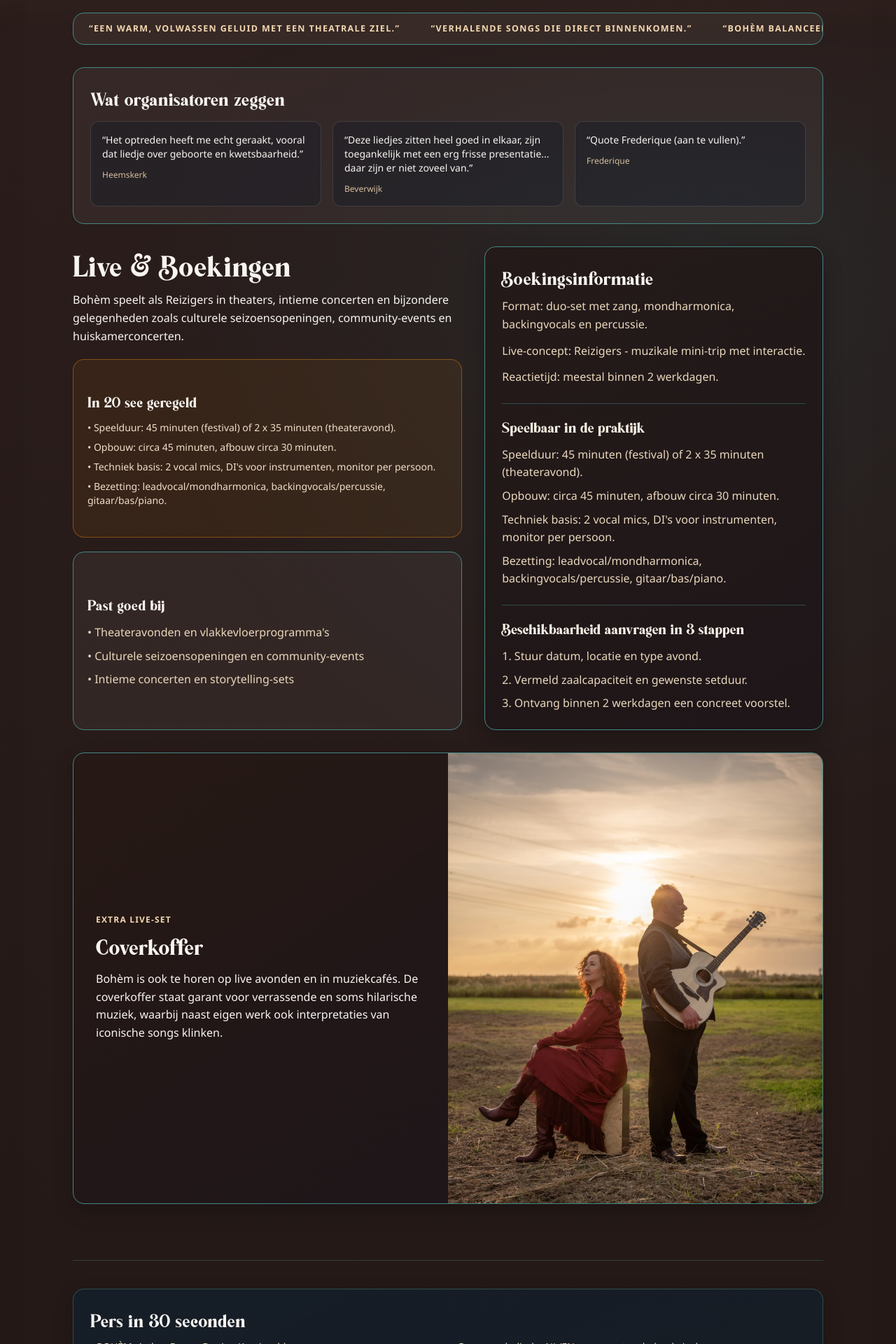
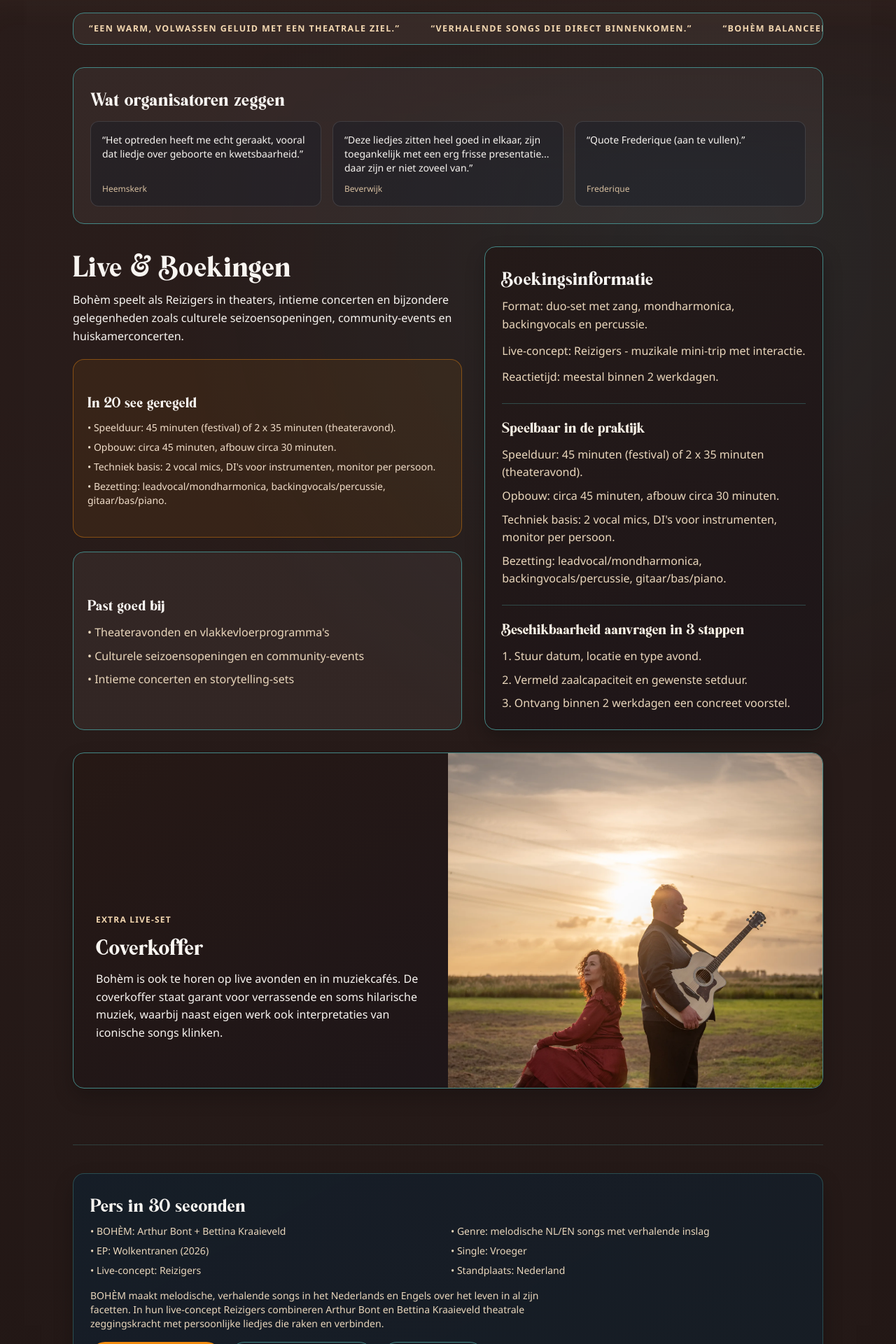
Before and after one commit to yourcount/bohem, a Next.js app: page / in a window 1280 px wide. Shown: the part 4945-6865 px from the top of the page at 70% size. Built offline with nearby package versions, Linux system fonts and the light colour scheme; no server answers; the database is empty.

Commit message:
Refine bookings cards and cap coverkoffer block height

```diff
--- a/components/sections/BookingsSection.tsx
+++ b/components/sections/BookingsSection.tsx
@@ -48,10 +48,10 @@ export function BookingsSection({ bookings }: BookingsSectionProps) {
                 {bookings.socialProof.map((item) => (
                   <blockquote
                     key={item.quote}
-                    className="rounded-xl border border-[rgba(255,255,255,0.12)] bg-[rgba(15,24,37,0.35)] p-4"
+                    className="flex h-full flex-col rounded-xl border border-[rgba(255,255,255,0.12)] bg-[rgba(15,24,37,0.35)] p-4"
                   >
                     <p className="mb-3 text-sm text-[var(--color-text-primary)]">“{item.quote}”</p>
-                    <footer className="text-xs text-[#d6be9f]">{item.source}</footer>
+                    <footer className="mt-auto text-left text-xs text-[#d6be9f]">{item.source}</footer>
                   </blockquote>
                 ))}
               </div>
@@ -133,13 +133,13 @@ export function BookingsSection({ bookings }: BookingsSectionProps) {
           <Reveal className="md:col-span-2">
             <section
               aria-label="Coverkoffer"
-              className="overflow-hidden rounded-2xl border border-[var(--color-line-muted)] bg-[linear-gradient(145deg,rgba(38,24,20,0.82)_0%,rgba(25,20,27,0.86)_100%)] shadow-[0_12px_28px_rgba(0,0,0,0.22)]"
+              className="max-h-[60vh] overflow-hidden rounded-2xl border border-[var(--color-line-muted)] bg-[linear-gradient(145deg,rgba(38,24,20,0.82)_0%,rgba(25,20,27,0.86)_100%)] shadow-[0_12px_28px_rgba(0,0,0,0.22)]"
             >
-                <div className="grid gap-0 md:min-h-[360px] md:grid-cols-[1fr_1fr]">
-                  <div className="flex items-center p-6 sm:p-8">
-                    <div>
-                      <p className="mb-2 text-xs font-semibold uppercase tracking-[0.1em] text-[#f3d7b0]">
-                        {bookings.coverKoffer.eyebrow ?? "Extra live-set"}
+              <div className="grid h-full gap-0 md:grid-cols-[1fr_1fr]">
+                <div className="flex items-center overflow-auto p-6 sm:p-8">
+                  <div>
+                    <p className="mb-2 text-xs font-semibold uppercase tracking-[0.1em] text-[#f3d7b0]">
+                      {bookings.coverKoffer.eyebrow ?? "Extra live-set"}
                       </p>
                       <h3 className="mb-4 font-display text-3xl text-[var(--color-text-primary)] sm:text-4xl">
                         {bookings.coverKoffer.title}
```
